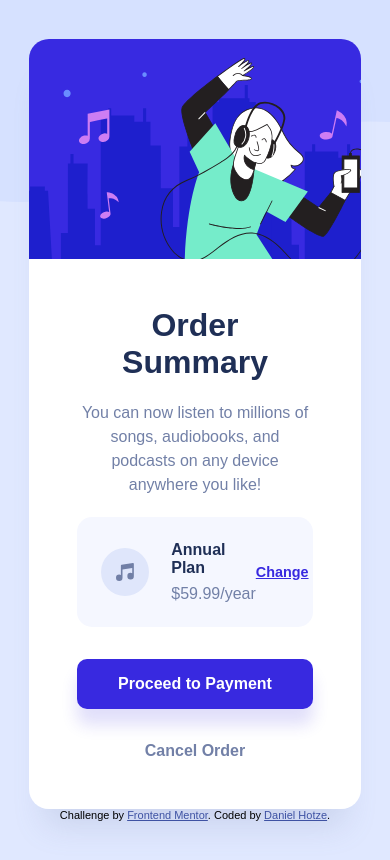
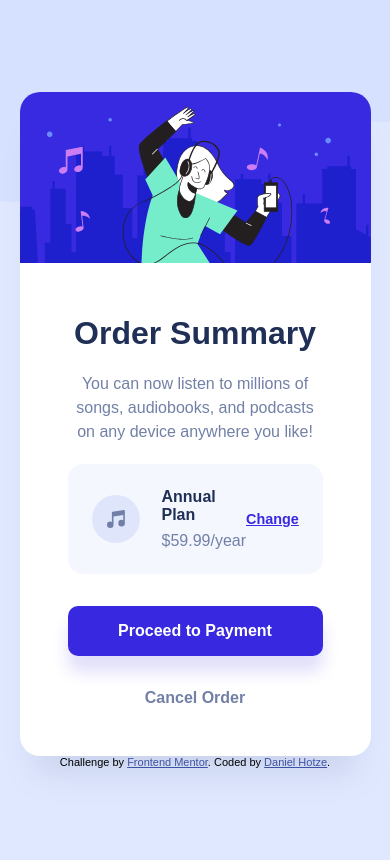
Before and after one commit to danielhotze/FMentor-Order_Summary_Component, a plain HTML site: page index.html in a window 390 px wide. Drawn offline with Linux system fonts and the light colour scheme; a web font is replaced by a local one.

Commit message:
Update style.css
Testing different style settings for better mobile view

```diff
--- a/css/style.css
+++ b/css/style.css
@@ -27,7 +27,7 @@ body{
   overflow: auto;
 
   width: 450px;
-  max-width: 85vw;
+  max-width: 90vw;
   box-shadow: 0 2rem 2rem -1rem hsl(224, 23%, 55%, 0.2);
 }
 
@@ -37,6 +37,7 @@ body{
   align-items: center;
   text-align: center;
 
+  width: 100%;
   padding: 3rem;
   box-sizing: border-box;
 }
@@ -63,7 +64,7 @@ body{
 /**/
 
 .card-img {
-  display: block;
+  width: 100%;
 }
 
 .music-img {
```
